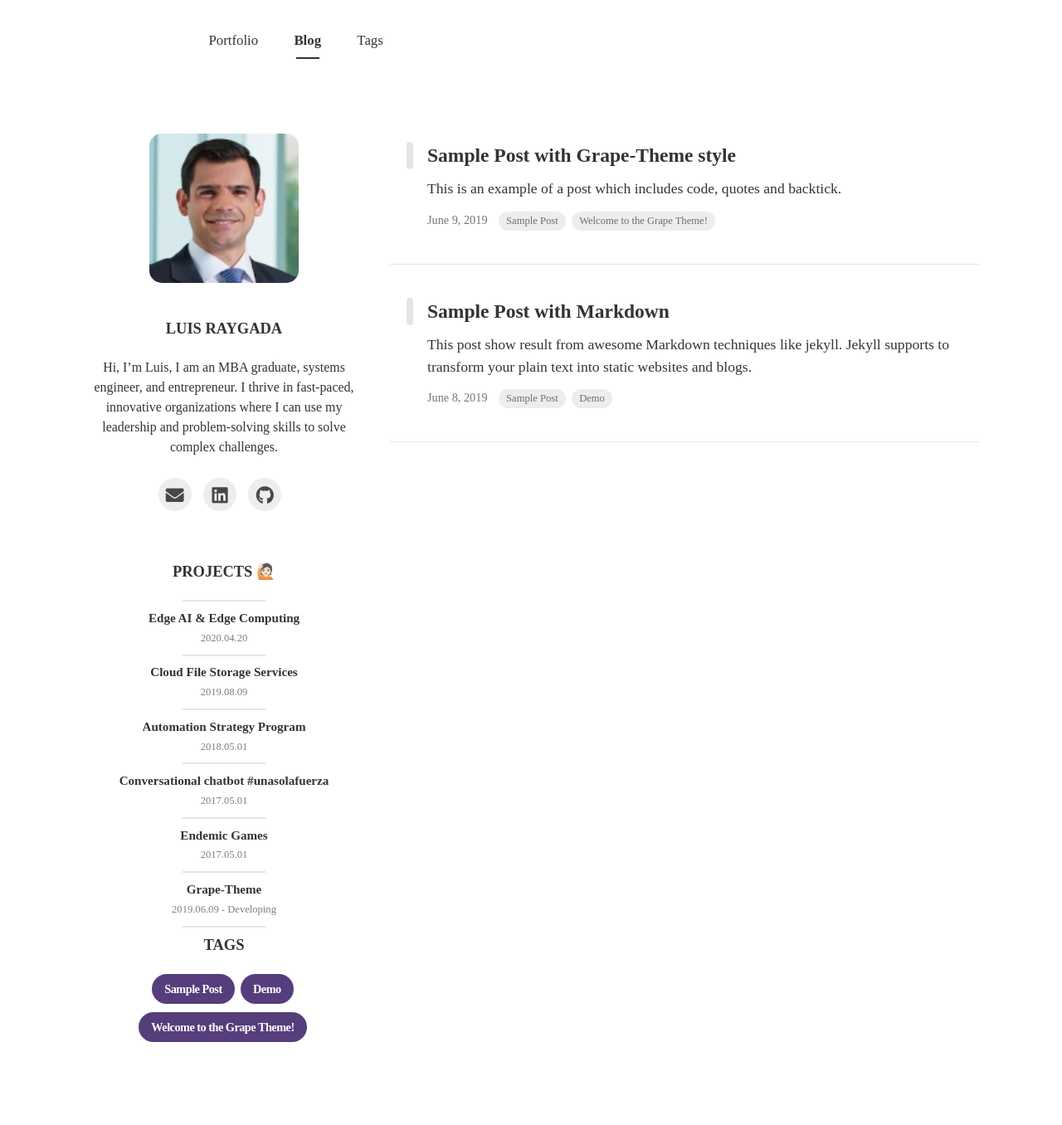
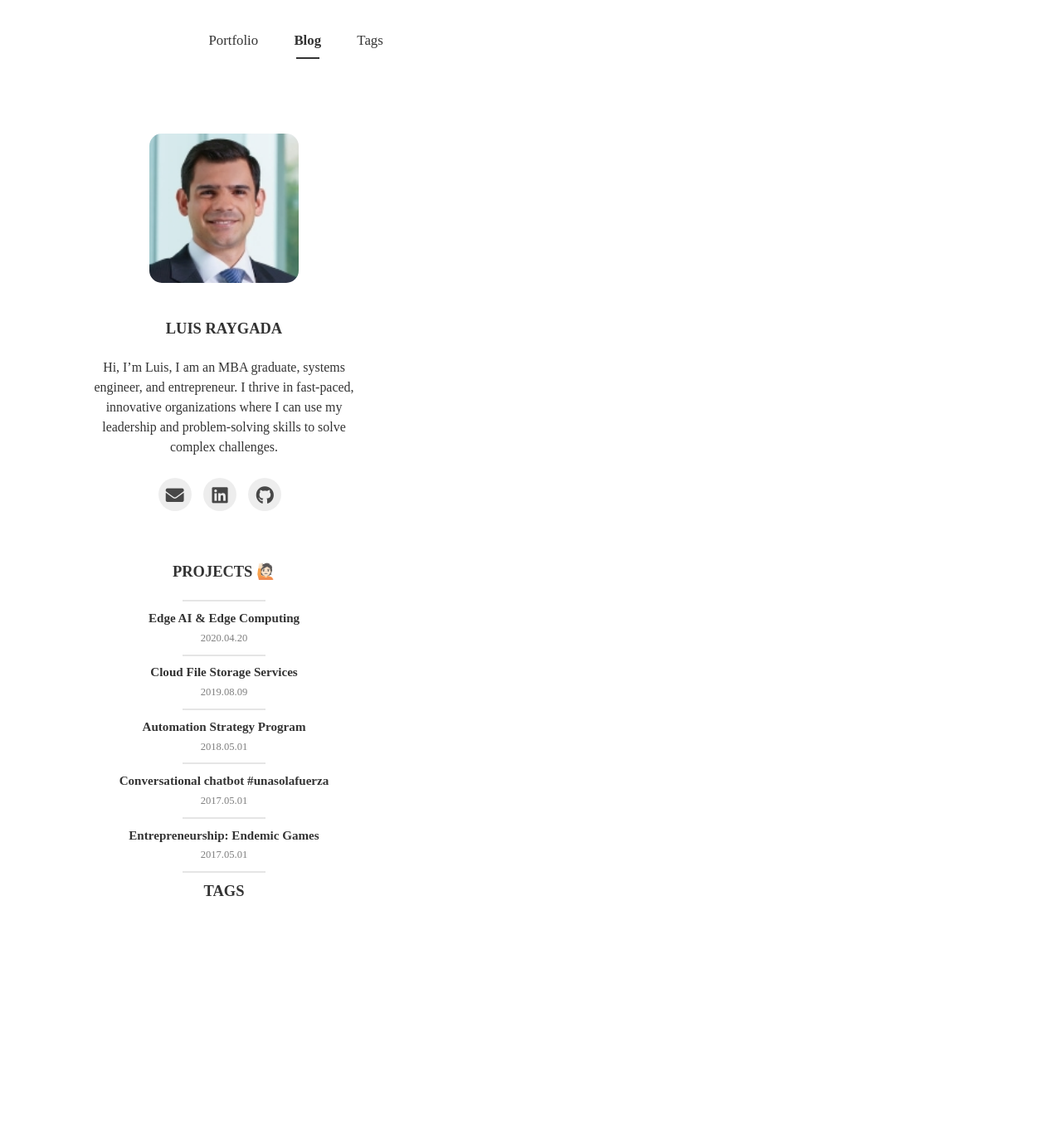
Before and after one commit to luis-raygada/luis-raygada.github.io, a Jekyll site: the page built from blog.html, in a window 1280 px wide. Shown: the whole page at 83% size. Built offline with Jekyll 4.4.1, drawn with Linux system fonts in a browser that asks for light colours; nearby versions of some CDN libraries; some web fonts are replaced; after the commit the page ends 1179 px from its top, so only the background shows below that.

Commit message:
limpiar blog

```diff
--- a/_data/projects.yml
+++ b/_data/projects.yml
@@ -41,12 +41,12 @@
 - project :
     print : True # If 'False' is selected, it will not be displayed in 'home.html > aside > .proj-content'.
     modal : True # If 'True' is selected, modal can open in 'portfolio.html'.
-    url :  # Full URL
+    url :  https://www.facebook.com/endemicgames
     image : # path: assets/project/
     date : 2017.05.01
-    title : "Endemic Games"
+    title : "Entrepreneurship: Endemic Games"
     summary :
-    description :  "Entrepreneurship: landing page, e-commerce, social media, and productivity tools"
+    description :  "Created landing page, e-commerce, social media, and productivity tools."
     contents :
         - title : 1.Landing page
           description :
@@ -57,7 +57,7 @@
           description :
             <li>WooCommerce E-commerce</li>
             <li>Payment gateway</li>
-        - title : 3. Social media - https://www.facebook.com/endemicgames
+        - title : 3. Social media
           description :
             <li>Facebook landing page</li>
             <li>Facebook Marketplace</li>
@@ -65,31 +65,3 @@
         - title : 4. Productivity tools
           description :
             <li>G-suite</li>
-- project :
-    print : True # If 'False' is selected, it will not be displayed in 'home.html > aside > .proj-content'.
-    modal : True # If 'True' is selected, modal can open in 'portfolio.html'.
-    url : https://github.com/naye0ng/Grape-Theme # Full URL
-    image : "portfolio.png" # path: assets/project/
-    date : 2019.06.09 - Developing
-    title : Grape-Theme
-    summary : A awesome jekyll theme!
-    description : This project is my first jekyll theme. and everyone can customize this easily.
-    contents :
-        - title : 1. 블로그 첫 화면 구성
-          image : home.png
-          description : <li>Responsive Layout</li>
-            <li>User Profile</li>
-            <li>Tags</li>
-            <li>Projects</li>
-            <li>Pagination</li>
-        - title : 2. 태그 페이지
-          image : tags.png
-          description : <li>Responsive Layout</li>
-            <li>Tags</li>
-        - title : 3. 남은 개발 과제
-          image :
-          description : <li>project 부분 디자인 변경</li>
-            <li>favicon.ico, search 기능</li>
-            <li>OG Tag 추가</li>
-            <li>profile 이미지 효과</li>
-            <li>gem 배포</li>
--- a/_posts/2019-06-08-markdown-and-html.md
+++ /dev/null
@@ -1,106 +0,0 @@
----
-layout: post
-title: Sample Post with Markdown
-subtitle : How markdown is displayed as html
-tags: [Sample Post, Demo]
-author: Nayeong Kim
-comments : True
----
-
-This post show result from awesome Markdown techniques like jekyll.
-`Jekyll` supports to transform your plain text into static websites and blogs.
-
-you can easy to change style in `_utility.html` and a sample of the formatting follows.
-
-<br>
-
-이 포스팅은 놀라운 Markdown 기술들로 만들어진 결과물입니다.
-
-`_utility.html`에서 스타일을 변경할 수 있으며, 서식 샘플은 아래와 같습니다.
-
-<br>
-
-<h2>1. HTML headings</h2>
-{% highlight html %}
-<h1>This is heading 1</h1>
-<h2>This is heading 2</h2>
-<h3>This is heading 3</h3>
-<h4>This is heading 4</h4>
-<h5>This is heading 5</h5>
-<h6>This is heading 6</h6>
-{% endhighlight %}
-<h1>This is heading 1</h1>
-<h2>This is heading 2</h2>
-<h3>This is heading 3</h3>
-<h4>This is heading 4</h4>
-<h5>This is heading 5</h5>
-<h6>This is heading 6</h6>
-
-<br>
-
-<h2>2. bold text</h2>
-{% highlight html %}
-<p>This is normal text - <b>and this is bold text</b>.</p>
-{% endhighlight %}
-<p>This is normal text - <b>and this is bold text</b>.</p>
-
-<br>
-
-<h2>3. list</h2>
-<h3>a. unordered list</h3>
-{% highlight html %}
-- Coffee
-- Tea
-- Milk
-{% endhighlight %}
-- Coffee
-- Tea
-- Milk
-
-<h3>b. ordered list</h3>
-{% highlight html %}
-1. Coffee
-2. Tea
-3. Milk
-{% endhighlight %}
-1. Coffee
-2. Tea
-3. Milk
-
-<br>
-
-<h2>4. hyperlink</h2>
-{% highlight html %}
-[naye0ng's blog](https://naye0ng.github.io)
-{% endhighlight %}
-[naye0ng's blog](https://naye0ng.github.io)
-
-<br>
-
-<h2>5. image</h2>
-Try using `.width-30`, `.width-40`, `.width-50`, `.width-60`, `.width-70` and `.width-80` class! You can easily change the image width.
-
-{% highlight html %}
-![sample image]({{ site.baseurl }}/assets/img/koreaSunset.jpg)
-![sample image]({{ site.baseurl }}/assets/img/koreaSunset.jpg){: .width-30}
-![sample image]({{ site.baseurl }}/assets/img/koreaSunset.jpg){: .width-50}
-![sample image]({{ site.baseurl }}/assets/img/koreaSunset.jpg){: .width-80}
-{% endhighlight %}
-![sample image]({{ site.baseurl }}/assets/img/koreaSunset.jpg)
-<p></p>
-![sample image]({{ site.baseurl }}/assets/img/koreaSunset.jpg){: .width-30}
-![sample image]({{ site.baseurl }}/assets/img/koreaSunset.jpg){: .width-50}
-![sample image]({{ site.baseurl }}/assets/img/koreaSunset.jpg){: .width-80}
-<br>
-
-<h2>5. table</h2>
-{% highlight html %}
-| Header 1  | Header 2 | Header 3 |
-| :------- | :-------: | -------: |
-| Content 1  | Content 2 | Content 3 |
-| Content 1  | Content 2 | Content 3 |
-{% endhighlight %}
-| Header 1  | Header 2 | Header 3 |
-| :------- | :-------: | -------: |
-| Content 1 | Content 2 | Content 3 |
-| Content 1 | Content 2 | Content 3 |
--- a/_posts/2019-06-09-grape-theme-style.md
+++ /dev/null
@@ -1,47 +0,0 @@
----
-layout: post
-title: Sample Post with Grape-Theme style
-subtitle : How markdown is displayed as html
-tags: [Sample Post, Welcome to the Grape Theme!]
-author: Nayeong Kim
-comments : False
----
-
-This is an example of a post which includes code, quotes and backtick.
-
-you can easy to change style in `_utility.html`.
-
-A sample of the formatting follows.
-
-<br>
-
-code, quotes and backtick를 포함하고 있는 게시물의 예입니다.
-
- `_utility.html`에서 스타일을 변경할 수 있으며, 서식 샘플은 아래와 같습니다.
-
-<br>
-
-<h2>1. Code </h2>
-You can add highlighting for code in `highlight.scss`.
-
-{% highlight python %}
-# test function
-def test :
-    print('hello world!')
-{% endhighlight %}
-
-<br>
-
-<h2>2. Quotes</h2>
-{% highlight html %}
-> Hello World, This is quotes!
-{% endhighlight %}
-> Hello World, This is quotes!
-
-<br>
-
-<h2>3. `Backtick`</h2>
-{% highlight html %}
-`Grape-Theme`
-{% endhighlight %}
-`Grape-Theme`
```
